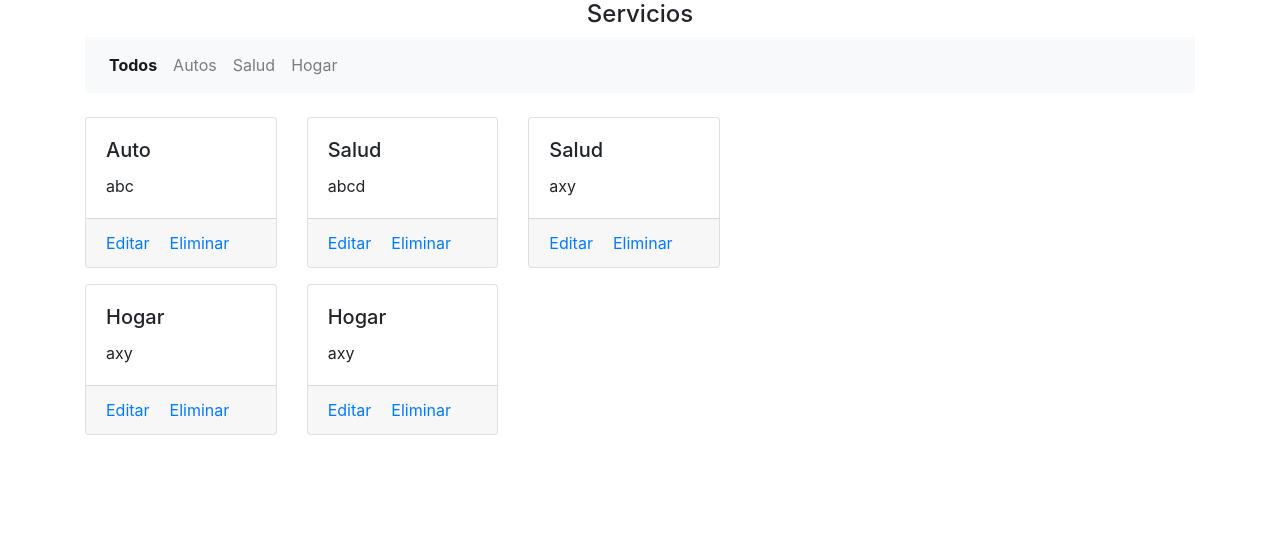
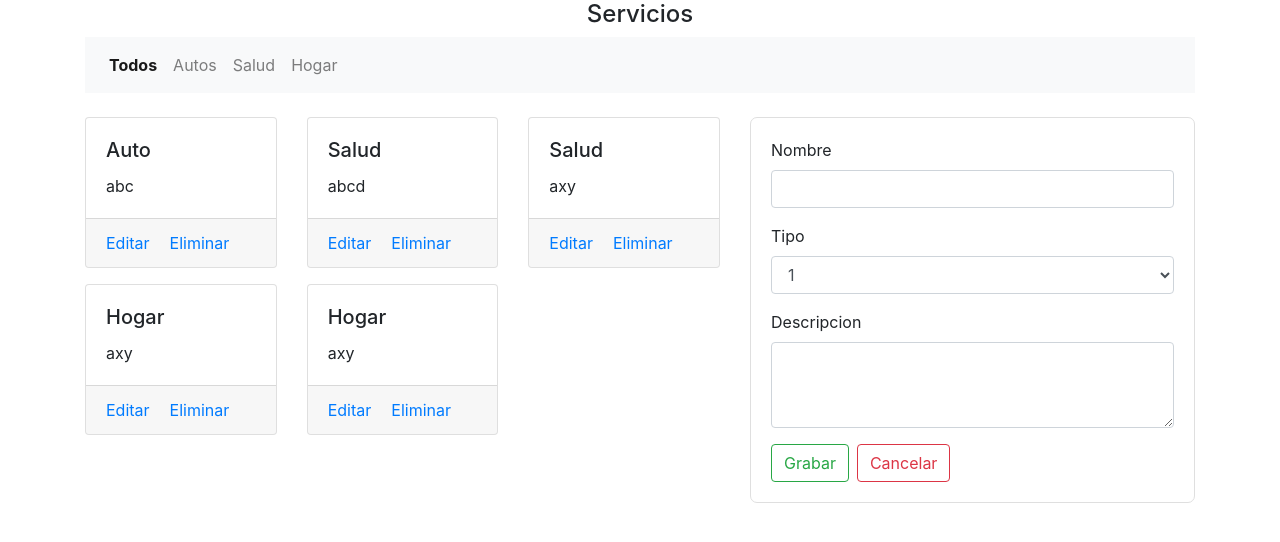
Before and after one commit to stefhannylazaro/practica-servicios, an Angular app: page / in a window 1280 px wide. Shown: the top 542 px of the page. Built offline with nearby package versions, Linux system fonts and the light colour scheme.

Commit message:
Avance 1

```diff
--- a/src/app/app.module.ts
+++ b/src/app/app.module.ts
@@ -1,5 +1,6 @@
 import { BrowserModule } from '@angular/platform-browser';
 import { NgModule } from '@angular/core';
+import {FormsModule} from '@angular/forms';
 
 import { AppComponent } from './app.component';
 import { HomeComponent } from './components/home/home.component';
@@ -14,7 +15,8 @@ import { FormServiceComponent } from './components/form-service/form-service.com
     FormServiceComponent
   ],
   imports: [
-    BrowserModule
+    BrowserModule,
+    FormsModule
   ],
   providers: [],
   bootstrap: [AppComponent]
--- a/src/app/components/form-service/form-service.component.html
+++ b/src/app/components/form-service/form-service.component.html
@@ -1 +1,19 @@
-<p>form-service works!</p>
+<form>
+    <div class="form-group">
+      <label for="nombre">Nombre</label>
+      <input type="text" class="form-control" name="nombre">
+    </div>
+    <div class="form-group">
+        <label for="tipo">Tipo</label>
+        <select class="form-control" name="tipo">
+          <option>1</option>
+        </select>
+    </div>
+    <div class="form-group">
+        <label for="descripcion">Descripcion</label>
+        <textarea class="form-control" rows="3" name="descripcion"></textarea>
+    </div>
+    <button type="submit" class="btn btn-outline-success">Grabar</button>
+    <button type="button" class="btn btn-outline-danger ml-2">Cancelar</button>
+    <!-- <button type="submit" class="btn btn-primary"></button> -->
+</form>
--- a/src/app/components/home/home.component.css
+++ b/src/app/components/home/home.component.css
@@ -1,3 +1,8 @@
 .active{
     font-weight: bold;
 }
+.border-f{
+    border:1px solid #dfdfdf;
+    padding: 20px;
+    border-radius:7px;
+}
--- a/src/app/components/home/home.component.html
+++ b/src/app/components/home/home.component.html
@@ -45,7 +45,9 @@
             </div>
         </div>
         <div class="col-lg-5 col-md-5">
-
+            <div class="border-f">
+                <app-form-service></app-form-service>
+            </div>
         </div>
     </div>
 </div>
```
